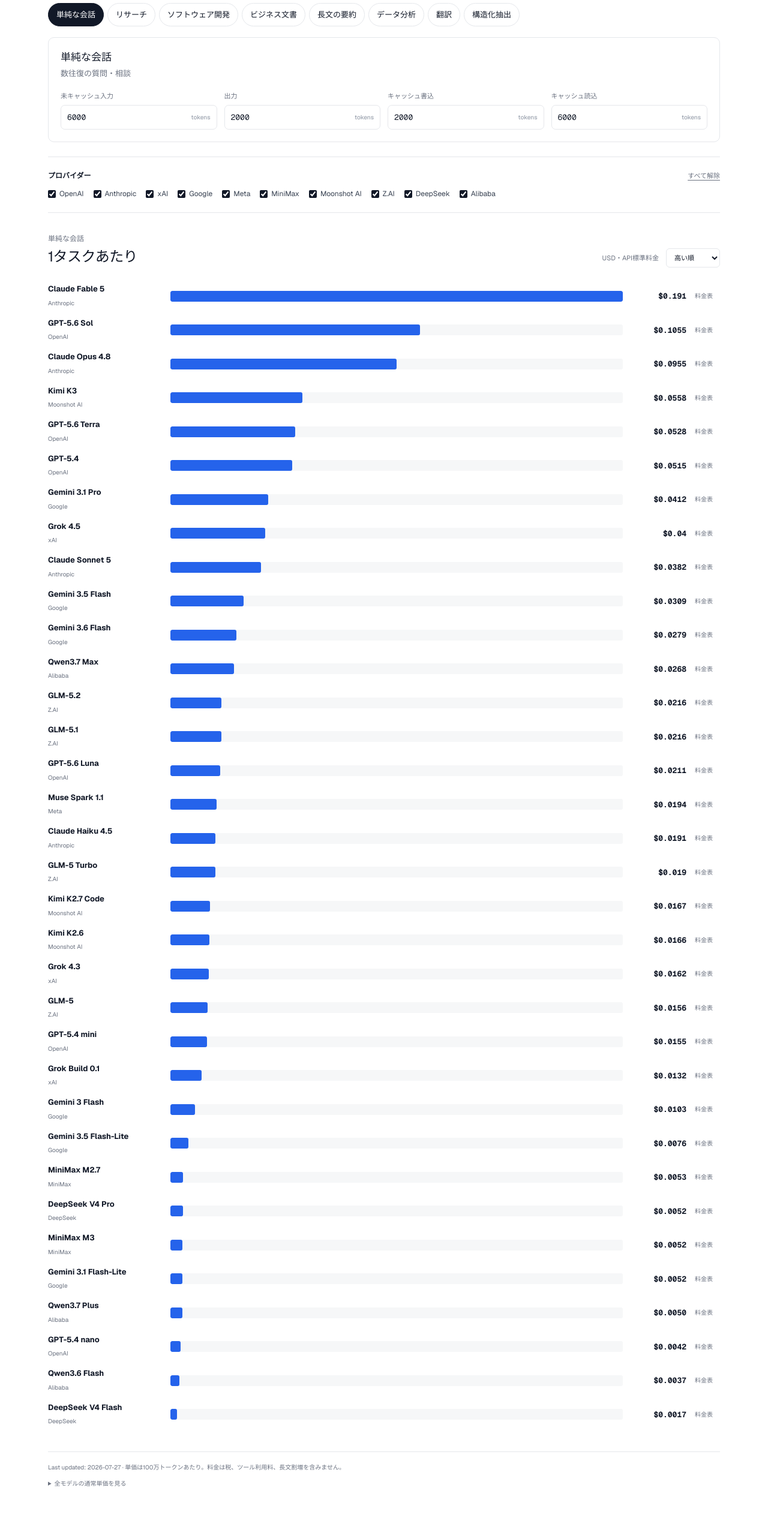
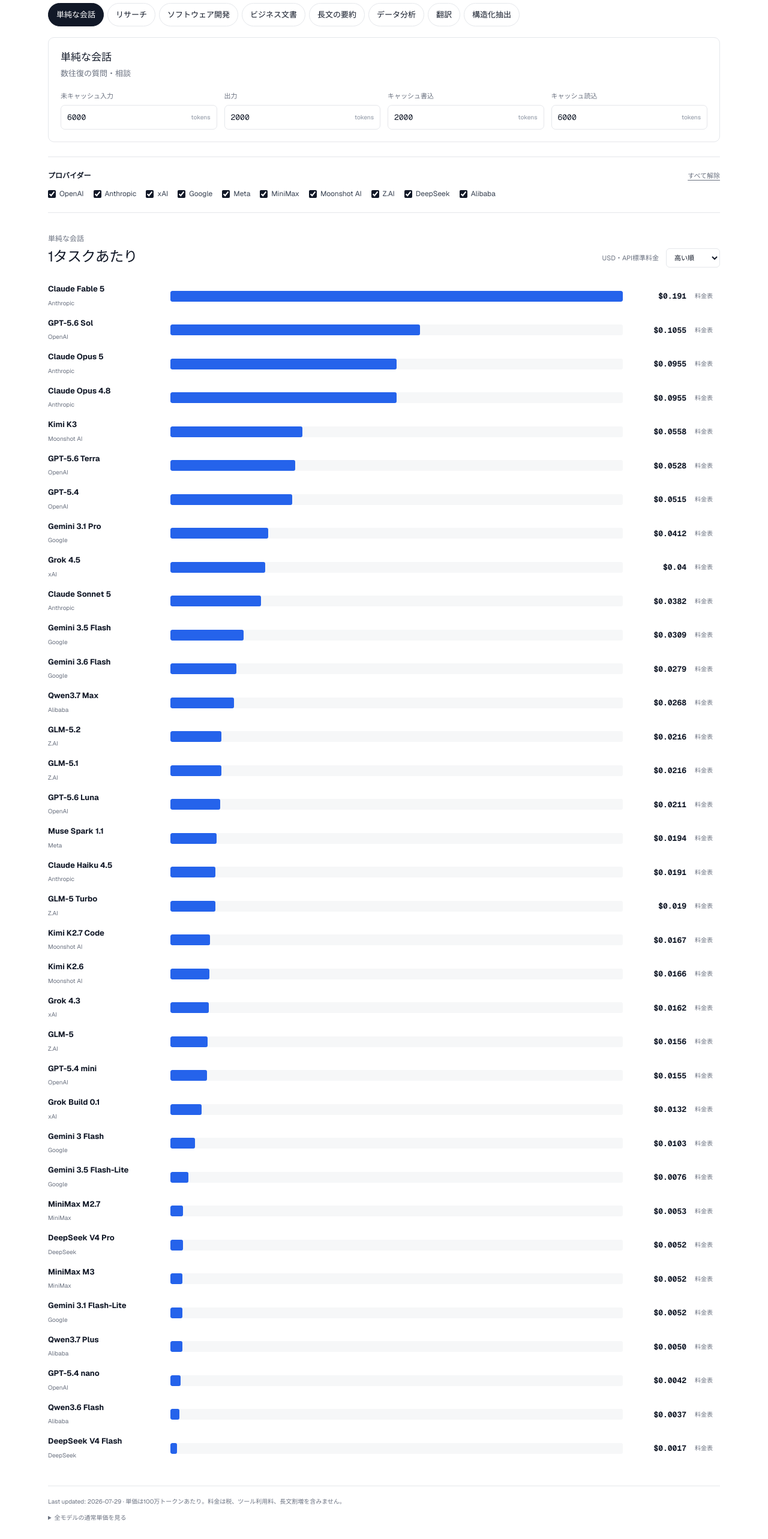
Before and after one commit to kody-takuya/AI-cost-comparison, a Next.js app: page / in a window 1280 px wide. Shown: the part 146-2712 px from the top of the page at 60% size. Before the commit the page ends 2655 px from the top, so only its background shows below. Built offline with nearby package versions, Linux system fonts and the light colour scheme.

Commit message:
feat: add Claude Opus 5 pricing

```diff
--- a/data/pricing.json
+++ b/data/pricing.json
@@ -1,5 +1,5 @@
 {
-  "updatedAt": "2026-07-27",
+  "updatedAt": "2026-07-29",
   "models": [
     {
       "id": "gpt-5.6-sol",
@@ -84,6 +84,18 @@
         "cacheRead": 1
       },
       "source": "https://claude.com/pricing#api"
+    },
+    {
+      "id": "claude-opus-5",
+      "provider": "Anthropic",
+      "name": "Claude Opus 5",
+      "pricing": {
+        "input": 5,
+        "output": 25,
+        "cacheWrite": 6.25,
+        "cacheRead": 0.5
+      },
+      "source": "https://platform.claude.com/docs/en/about-claude/pricing"
     },
     {
       "id": "claude-opus-4.8",
--- a/scripts/update-pricing.mjs
+++ b/scripts/update-pricing.mjs
@@ -78,6 +78,31 @@
     id: "gpt-5.4-nano",
     url: "https://developers.openai.com/api/docs/models/gpt-5.4-nano",
     parse: (text) => parseOpenAITextRates(text, "GPT-5.4 nano"),
+  },
+  {
+    id: "claude-opus-5",
+    url: "https://platform.claude.com/docs/en/about-claude/pricing",
+    parse: (text) => {
+      const tableStart = text.indexOf(
+        "The following table shows pricing for all Claude models",
+      );
+      const start = text.indexOf("Claude Opus 5", tableStart);
+      const end = text.indexOf("Claude Opus 4.8", start);
+      if (tableStart < 0 || start < 0 || end < 0) {
+        throw new Error("Claude Opus 5 pricing row not found");
+      }
+      const segment = text.slice(start, end);
+      const values = [...segment.matchAll(/\$([\d.]+)\s*\/\s*MTok/gi)].map(
+        (match) => Number(match[1]),
+      );
+      if (values.length < 5) throw new Error("Claude Opus 5 prices not found");
+      return {
+        input: values[0],
+        cacheWrite: values[1],
+        cacheRead: values[3],
+        output: values[4],
+      };
+    },
   },
   {
     id: "claude-fable-5",
```
Also changed, not shown: 1 other file (tests, documents, lock files or other folders).
